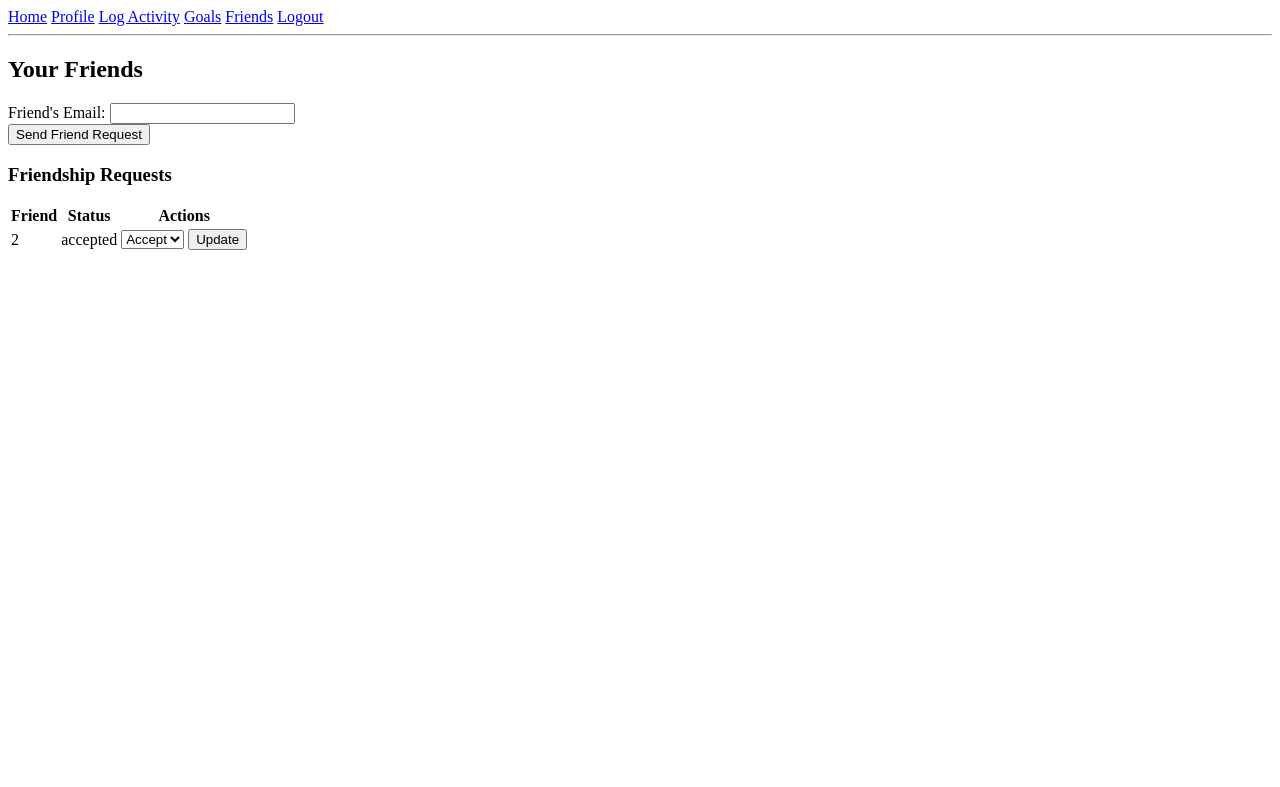
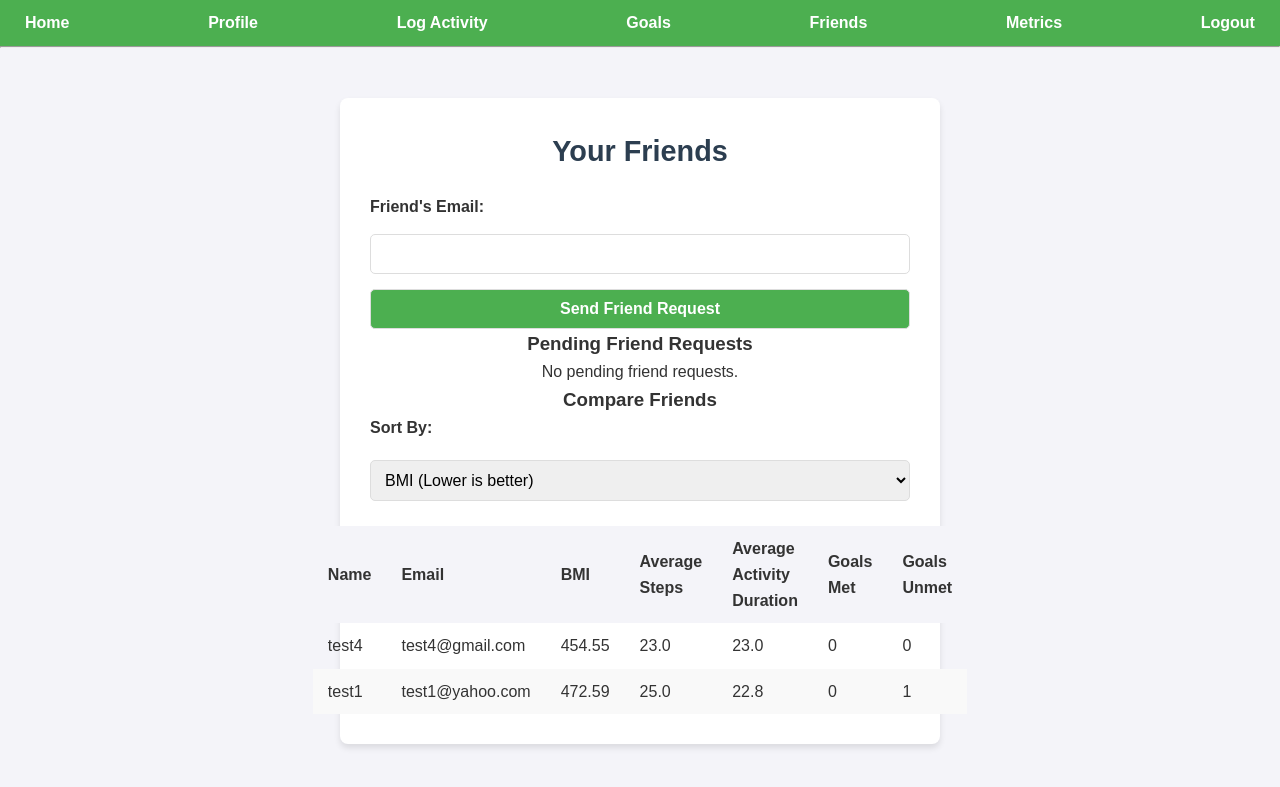
Before and after one commit to jgar5032/FitnessTracker, a Flask app: page /friends in a window 1280 px wide. Shown: the top 787 px of the page. Run offline with Flask 3, Linux system fonts and the light colour scheme; a user stored in the database is signed in.

Commit message:
Updated work

```diff
--- a/app.py
+++ b/app.py
@@ -106,6 +106,123 @@ def add_activity():
         return redirect(url_for('profile'))
     return render_template('add_activity.html')
 
+@app.route('/friends', methods=['GET', 'POST'])
+def friends():
+    if 'user_id' not in session:
+        flash('Please log in to access your friends list.')
+        return redirect(url_for('login'))
+
+    user = User.query.get(session['user_id'])
+
+    # Handle sending friend requests
+    if request.method == 'POST':
+        friend_email = request.form['friend_email']
+        friend = User.query.filter_by(email=friend_email).first()
+
+        if friend and friend.id != user.id:  # Ensure the friend exists and isn't the same user
+            # Check for existing friendship or pending request
+            existing_friendship = Friendship.query.filter(
+                ((Friendship.user_id == user.id) & (Friendship.friend_id == friend.id)) |
+                ((Friendship.user_id == friend.id) & (Friendship.friend_id == user.id))
+            ).first()
+
+            if not existing_friendship:
+                # Create a pending friend request
+                new_friendship = Friendship(user_id=user.id, friend_id=friend.id, status='pending')
+                db.session.add(new_friendship)
+                db.session.commit()
+                flash('Friend request sent successfully.')
+            else:
+                flash('You are already connected or have a pending request.')
+        else:
+            flash('Invalid email address or user not found.')
+
+    # Get pending requests where the user is the recipient
+    incoming_requests = Friendship.query.filter_by(friend_id=user.id, status='pending').all()
+
+    # Get accepted friendships
+    accepted_friendships = Friendship.query.filter(
+        ((Friendship.user_id == user.id) | (Friendship.friend_id == user.id)) &
+        (Friendship.status == 'accepted')
+    ).all()
+
+    # Calculate metrics for the logged-in user
+    user_activities = Activity.query.filter_by(user_id=user.id).all()
+    user_bmi = round(user.weight / ((user.height / 100) ** 2), 2) if user.height and user.weight else None
+    user_avg_steps = round(sum(a.steps for a in user_activities if a.steps) / len(user_activities), 2) if user_activities else None
+    user_avg_duration = round(sum(a.duration for a in user_activities if a.duration) / len(user_activities), 2) if user_activities else None
+    user_goals_met = Goal.query.filter_by(user_id=user.id).filter(Goal.progress >= Goal.target_value).count()
+    user_goals_unmet = Goal.query.filter_by(user_id=user.id).filter(Goal.progress < Goal.target_value).count()
+
+    # Prepare friends data
+    friends_data = []
+    for friendship in accepted_friendships:
+        friend = friendship.friend if friendship.user_id == user.id else friendship.user
+        activities = Activity.query.filter_by(user_id=friend.id).all()
+        bmi = round(friend.weight / ((friend.height / 100) ** 2), 2) if friend.height and friend.weight else None
+        avg_steps = round(sum(a.steps for a in activities if a.steps) / len(activities), 2) if activities else None
+        avg_duration = round(sum(a.duration for a in activities if a.duration) / len(activities), 2) if activities else None
+        goals_met = Goal.query.filter_by(user_id=friend.id).filter(Goal.progress >= Goal.target_value).count()
+        goals_unmet = Goal.query.filter_by(user_id=friend.id).filter(Goal.progress < Goal.target_value).count()
+
+        friends_data.append({
+            'name': friend.name,
+            'email': friend.email,
+            'bmi': bmi,
+            'avg_steps': avg_steps,
+            'avg_duration': avg_duration,
+            'goals_met': goals_met,
+            'goals_unmet': goals_unmet,
+        })
+
+    # Add the logged-in user to the friends_data list for comparison
+    friends_data.append({
+        'name': user.name,
+        'email': user.email,
+        'bmi': user_bmi,
+        'avg_steps': user_avg_steps,
+        'avg_duration': user_avg_duration,
+        'goals_met': user_goals_met,
+        'goals_unmet': user_goals_unmet,
+    })
+
+    # Sorting logic
+    sort_category = request.args.get('sort', 'bmi')
+    reverse_sort = sort_category not in ['bmi']  # BMI is sorted ascending; others descending
+
+    # Sort with N/A (None values) pushed to the bottom
+    def sorting_key(item):
+        value = item.get(sort_category)
+        if value is None:
+            # Assign inf or -inf based on sorting direction
+            return float('inf') if not reverse_sort else float('-inf')
+        return value
+
+    friends_data.sort(key=sorting_key, reverse=reverse_sort)
+
+    return render_template(
+        'friends.html',
+        user=user,
+        incoming_requests=incoming_requests,
+        accepted_friends=friends_data,
+        sort_category=sort_category,
+    )
+
+@app.route('/update_friendship/<int:friendship_id>', methods=['POST'])
+def update_friendship(friendship_id):
+    friendship = Friendship.query.get(friendship_id)
+
+    # Ensure the user is logged in and is the recipient of the request
+    if 'user_id' not in session or friendship.friend_id != session['user_id']:
+        flash('Unauthorized action.')
+        return redirect(url_for('friends'))
+
+    # Update status based on the action
+    friendship.status = request.form['status']
+    db.session.commit()
+    flash('Friendship status updated successfully.')
+    return redirect(url_for('friends'))
+
 @app.route('/goals', methods=['GET', 'POST'])
 def goals():
     if 'user_id' not in session:
@@ -114,7 +231,8 @@ def goals():
 
     user = User.query.get(session['user_id'])
 
-    if request.method == 'POST':
+    # Add a new goal
+    if request.method == 'POST' and 'goal_type' in request.form:
         goal_type = request.form['goal_type']
         target_value = request.form['target_value']
         end_date = datetime.strptime(request.form['end_date'], '%Y-%m-%d')
@@ -123,43 +241,58 @@ def goals():
         db.session.commit()
         flash('New goal added successfully.')
 
-    goals = Goal.query.filter_by(user_id=user.id).all()
-    return render_template('goals.html', user=user, goals=goals)
+    # Fetch only goals that are not yet marked as "met"
+    active_goals = Goal.query.filter_by(user_id=user.id).filter(Goal.progress < Goal.target_value).all()
+    return render_template('goals.html', user=user, goals=active_goals)
 
-@app.route('/friends', methods=['GET', 'POST'])
-def friends():
+
+@app.route('/update_goal/<int:goal_id>', methods=['POST'])
+def update_goal(goal_id):
     if 'user_id' not in session:
-        flash('Please log in to access your friends list.')
+        flash('Please log in to update goals.')
+        return redirect(url_for('login'))
+
+    goal = Goal.query.get(goal_id)
+    if goal and goal.user_id == session['user_id']:
+        status = request.form['status']
+        if status == 'met':
+            goal.progress = goal.target_value  # Mark as "met"
+            db.session.commit()
+            flash('Goal marked as met and removed from the list.')
+        elif status == 'not_met':
+            flash('Goal status remains unchanged.')
+
+    return redirect(url_for('goals'))
+
+
+@app.route('/metrics')
+def metrics():
+    if 'user_id' not in session:
+        flash('Please log in to access your metrics.')
         return redirect(url_for('login'))
 
     user = User.query.get(session['user_id'])
+    activities = Activity.query.filter_by(user_id=user.id).all()
 
-    if request.method == 'POST':
-        friend_email = request.form['friend_email']
-        friend = User.query.filter_by(email=friend_email).first()
-        if friend and friend.id != user.id:
-            existing_friendship = Friendship.query.filter_by(user_id=user.id, friend_id=friend.id).first()
-            if not existing_friendship:
-                new_friendship = Friendship(user_id=user.id, friend_id=friend.id)
-                db.session.add(new_friendship)
-                db.session.commit()
-                flash('Friend request sent successfully.')
-            else:
-                flash('You are already connected or have a pending request.')
-        else:
-            flash('Invalid email address or user not found.')
+    # Metrics calculations
+    bmi = None
+    target_heart_rate = None
+    avg_steps = None
+    avg_duration = None
 
-    friends = Friendship.query.filter_by(user_id=user.id).all()
-    return render_template('friends.html', user=user, friends=friends)
+    if user.weight and user.height:
+        bmi = round(user.weight / ((user.height / 100) ** 2), 2)  # Convert height to meters
 
-@app.route('/update_friendship/<int:friendship_id>', methods=['POST'])
-def update_friendship(friendship_id):
-    friendship = Friendship.query.get(friendship_id)
-    if 'status' in request.form:
-        friendship.status = request.form['status']
-        db.session.commit()
-        flash('Friendship status updated successfully.')
-    return redirect(url_for('friends'))
+    if user.age:
+        target_heart_rate = f"{int((220 - user.age) * 0.5)} - {int((220 - user.age) * 0.85)} bpm"
+
+    if activities:
+        avg_steps = round(sum(activity.steps for activity in activities if activity.steps) / len(activities), 2)
+        avg_duration = round(sum(activity.duration for activity in activities if activity.duration) / len(activities), 2)
+
+    return render_template('metrics.html', user=user, bmi=bmi, target_heart_rate=target_heart_rate,
+                           avg_steps=avg_steps, avg_duration=avg_duration)
+
 
 @app.route('/logout')
 def logout():
--- a/static/style.css
+++ b/static/style.css
@@ -1,31 +1,139 @@
+/* General Reset */
+* {
+    margin: 0;
+    padding: 0;
+    box-sizing: border-box;
+}
+
+/* Body Styling */
 body {
     font-family: Arial, sans-serif;
+    background-color: #f4f4f9; /* Maintain light background */
+    color: #333;
+    line-height: 1.6;
     margin: 0;
     padding: 0;
-    background-color: #f4f4f4;
-    color: #333;
 }
 
+/* Navigation Bar */
 nav {
-    background: #333;
+    background: #4CAF50; /* Retain green background */
     color: #fff;
-    padding: 0.5em 1em;
+    padding: 10px 15px;
+    display: flex;
+    justify-content: space-between;
+    align-items: center;
 }
 
 nav a {
-    color: #fff;
-    margin: 0 1em;
+    color: white;
     text-decoration: none;
+    margin: 0 10px;
+    font-weight: bold;
 }
 
-.content {
-    padding: 2em;
+nav a:hover {
+    text-decoration: underline;
 }
 
-form {
-    margin-bottom: 1.5em;
+/* Center Container */
+.container {
+    max-width: 600px;
+    margin: 50px auto; /* Center horizontally with spacing from top */
+    padding: 30px;
+    background: white; /* White background for content */
+    border-radius: 8px;
+    box-shadow: 0 4px 6px rgba(0, 0, 0, 0.1);
+    display: flex;
+    flex-direction: column;
+    align-items: center; /* Center content inside */
+    text-align: center;
 }
 
-.messages {
-    color: red;
+/* Form Styling */
+form {
+    display: flex;
+    flex-direction: column;
+    width: 100%; /* Ensure it spans the container width */
+    gap: 15px; /* Add spacing between fields */
 }
+
+form label {
+    font-weight: bold;
+    align-self: flex-start; /* Align labels to the left */
+}
+
+form input, form select, form button {
+    padding: 10px;
+    border: 1px solid #ddd;
+    border-radius: 5px;
+    font-size: 1rem;
+    width: 100%; /* Full width */
+}
+
+form button {
+    background-color: #4CAF50;
+    color: white;
+    cursor: pointer;
+    font-weight: bold;
+}
+
+form button:hover {
+    background-color: #45a049;
+}
+
+/* Headings */
+h1, h2 {
+    font-size: 1.8rem;
+    margin-bottom: 20px;
+    color: #2c3e50;
+    text-align: center;
+}
+
+/* Responsive Design */
+@media (max-width: 768px) {
+    .container {
+        padding: 20px;
+    }
+
+    form input, form select, form button {
+        font-size: 0.9rem;
+    }
+}
+
+/* Table Styling */
+table {
+    width: 100%;
+    border-collapse: collapse;
+    margin-top: 20px;
+}
+
+th, td {
+    text-align: left;
+    padding: 10px 15px; /* Increase padding for better spacing */
+}
+
+th {
+    background-color: #f4f4f9;
+    font-weight: bold;
+}
+
+tr:nth-child(even) {
+    background-color: #f9f9f9;
+}
+
+td:first-child {
+    width: 50%; /* Allocate more width to the 'Name' column */
+}
+
+td:last-child {
+    width: 50%; /* Allocate more width to the 'Email' column */
+}
+
+/* Dropdown Styling */
+select {
+    padding: 5px;
+    margin: 5px 0;
+    border-radius: 5px;
+    border: 1px solid #ddd;
+}
--- a/templates/base.html
+++ b/templates/base.html
@@ -1,6 +1,7 @@
 <!DOCTYPE html>
 <html lang="en">
 <head>
+    <link rel="stylesheet" type="text/css" href="{{ url_for('static', filename='style.css') }}">
     <meta charset="UTF-8">
     <meta name="viewport" content="width=device-width, initial-scale=1.0">
     <title>Fitness Tracker</title>
@@ -13,6 +14,7 @@
             <a href="{{ url_for('add_activity') }}">Log Activity</a>
             <a href="{{ url_for('goals') }}">Goals</a>
             <a href="{{ url_for('friends') }}">Friends</a>
+            <a href="{{ url_for('metrics') }}">Metrics</a>
             <a href="{{ url_for('logout') }}">Logout</a>
         {% else %}
             <a href="{{ url_for('login') }}">Login</a>
--- a/templates/friends.html
+++ b/templates/friends.html
@@ -1,37 +1,77 @@
 {% extends "base.html" %}
 {% block content %}
+<div class="container">
     <h2>Your Friends</h2>
     <form method="POST">
         <label for="friend_email">Friend's Email:</label>
-    <input type="email" name="friend_email" id="friend_email" required><br>
+        <input type="email" name="friend_email" id="friend_email" required>
         <button type="submit">Send Friend Request</button>
     </form>
 
-<h3>Friendship Requests</h3>
+    <!-- Display incoming friend requests -->
+    <h3>Pending Friend Requests</h3>
+    {% if incoming_requests %}
     <table>
         <thead>
             <tr>
-            <th>Friend</th>
-            <th>Status</th>
+                <th>From</th>
                 <th>Actions</th>
             </tr>
         </thead>
         <tbody>
-        {% for friend in friends %}
+            {% for request in incoming_requests %}
             <tr>
-            <td>{{ friend.friend_id }}</td>
-            <td>{{ friend.status }}</td>
+                <td>{{ request.user.name }} ({{ request.user.email }})</td>
                 <td>
-                <form method="POST" action="{{ url_for('update_friendship', friendship_id=friend.id) }}">
-                    <select name="status">
-                        <option value="accepted">Accept</option>
-                        <option value="rejected">Reject</option>
-                    </select>
-                    <button type="submit">Update</button>
+                    <form method="POST" action="{{ url_for('update_friendship', friendship_id=request.id) }}">
+                        <button name="status" value="accepted">Accept</button>
+                        <button name="status" value="rejected">Reject</button>
                     </form>
                 </td>
             </tr>
             {% endfor %}
         </tbody>
     </table>
+    {% else %}
+    <p>No pending friend requests.</p>
+    {% endif %}
+
+    <!-- Display comparison section -->
+    <h3>Compare Friends</h3>
+    <form method="GET" action="{{ url_for('friends') }}">
+        <label for="sort_category">Sort By:</label>
+        <select name="sort" id="sort_category" onchange="this.form.submit()">
+            <option value="bmi" {% if sort_category == 'bmi' %}selected{% endif %}>BMI (Lower is better)</option>
+            <option value="avg_steps" {% if sort_category == 'avg_steps' %}selected{% endif %}>Average Steps (Higher is better)</option>
+            <option value="avg_duration" {% if sort_category == 'avg_duration' %}selected{% endif %}>Average Activity Duration (Higher is better)</option>
+        </select>
+    </form>
+
+    <table>
+        <thead>
+            <tr>
+                <th>Name</th>
+                <th>Email</th>
+                <th>BMI</th>
+                <th>Average Steps</th>
+                <th>Average Activity Duration</th>
+                <th>Goals Met</th>
+                <th>Goals Unmet</th>
+            </tr>
+        </thead>
+        <tbody>
+            {% for friend in accepted_friends %}
+            <tr>
+                <td>{{ friend.name }}</td>
+                <td>{{ friend.email }}</td>
+                <td>{{ friend.bmi if friend.bmi is not none else 'N/A' }}</td>
+                <td>{{ friend.avg_steps if friend.avg_steps is not none else 'N/A' }}</td>
+                <td>{{ friend.avg_duration if friend.avg_duration is not none else 'N/A' }}</td>
+                <td>{{ friend.goals_met }}</td>
+                <td>{{ friend.goals_unmet }}</td>
+            </tr>
+            {% endfor %}
+        </tbody>
+    </table>
+</div>
 {% endblock %}
--- a/templates/index.html
+++ b/templates/index.html
@@ -1,5 +1,7 @@
 {% extends "base.html" %}
 {% block content %}
-<h1>Welcome to the Fitness Tracker</h1>
-<p>Track your fitness progress, set goals, and challenge friends to improve your fitness journey!</p>
+<div class="container">
+    <h1>Welcome to the Fitness Tracker</h1>
+    <p>Track your fitness progress, set goals, and challenge friends to improve your fitness journey!</p>
+</div>
 {% endblock %}
--- a/templates/login.html
+++ b/templates/login.html
@@ -1,15 +1,17 @@
 {% extends "base.html" %}
 {% block content %}
+<div class="container">
     <h2>Login</h2>
     <form method="POST">
         <label for="email">Email:</label>
-    <input type="email" name="email" id="email" required><br>
+        <input type="email" name="email" id="email" required>
 
         <label for="password">Password:</label>
-    <input type="password" name="password" id="password" required><br>
+        <input type="password" name="password" id="password" required>
 
         <button type="submit">Login</button>
     </form>
 
     <p>Don't have an account? <a href="{{ url_for('register') }}">Register here</a>.</p>
+</div>
 {% endblock %}
--- a/templates/progress.html
+++ b/templates/progress.html
@@ -1,10 +1,11 @@
 {% extends "base.html" %}
 {% block content %}
+<div class="container">
 <h1>Your Progress</h1>
 <p>Total Distance: {{ total_distance }} km</p>
 <p>Total Steps: {{ total_steps }}</p>
 <p>Total Calories Burned: {{ total_calories }}</p>
 <div id="progress-graph">
-    <!-- Add progress graph using JavaScript libraries (e.g., Chart.js or D3.js) -->
+</div>
 </div>
 {% endblock %}
--- a/templates/register.html
+++ b/templates/register.html
@@ -1,5 +1,6 @@
 {% extends "base.html" %}
 {% block content %}
+<div class="container">
 <h2>Register</h2>
 <form method="POST">
     <label for="name">Name:</label>
@@ -13,6 +14,6 @@
 
     <button type="submit">Register</button>
 </form>
-
 <p>Already have an account? <a href="{{ url_for('login') }}">Login here</a>.</p>
+</div>
 {% endblock %}
--- a/templates/view_goals.html
+++ b/templates/view_goals.html
@@ -1,5 +1,6 @@
 {% extends "base.html" %}
 {% block content %}
+<div class="container">
 <h1>Your Fitness Goals</h1>
 {% if user.goals %}
 <ul>
@@ -11,4 +12,5 @@
 <p>No goals set yet.</p>
 {% endif %}
 <a href="{{ url_for('add_goal') }}">Set a New Goal</a>
+</div>
 {% endblock %}
```
Also changed, not shown: models.py (+9 -3 lines), templates/add_activity.html (+12 -5 lines), templates/goals.html (+13 -1 lines), templates/metrics.html (added, +32 -0 lines), templates/profile.html (+12 -43 lines), instance/fitness_tracker.db. Lines whose indentation alone changed are shown as unchanged.
